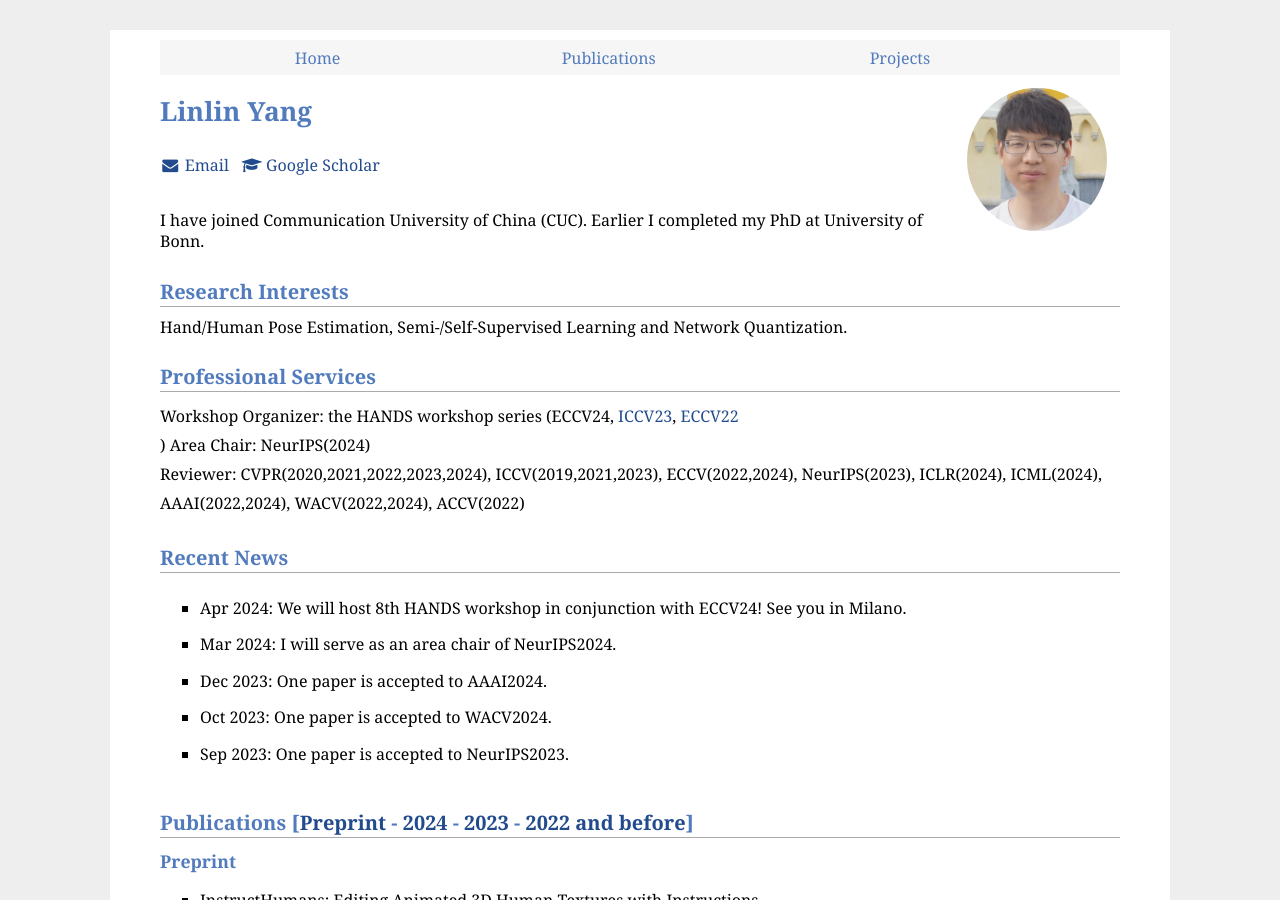
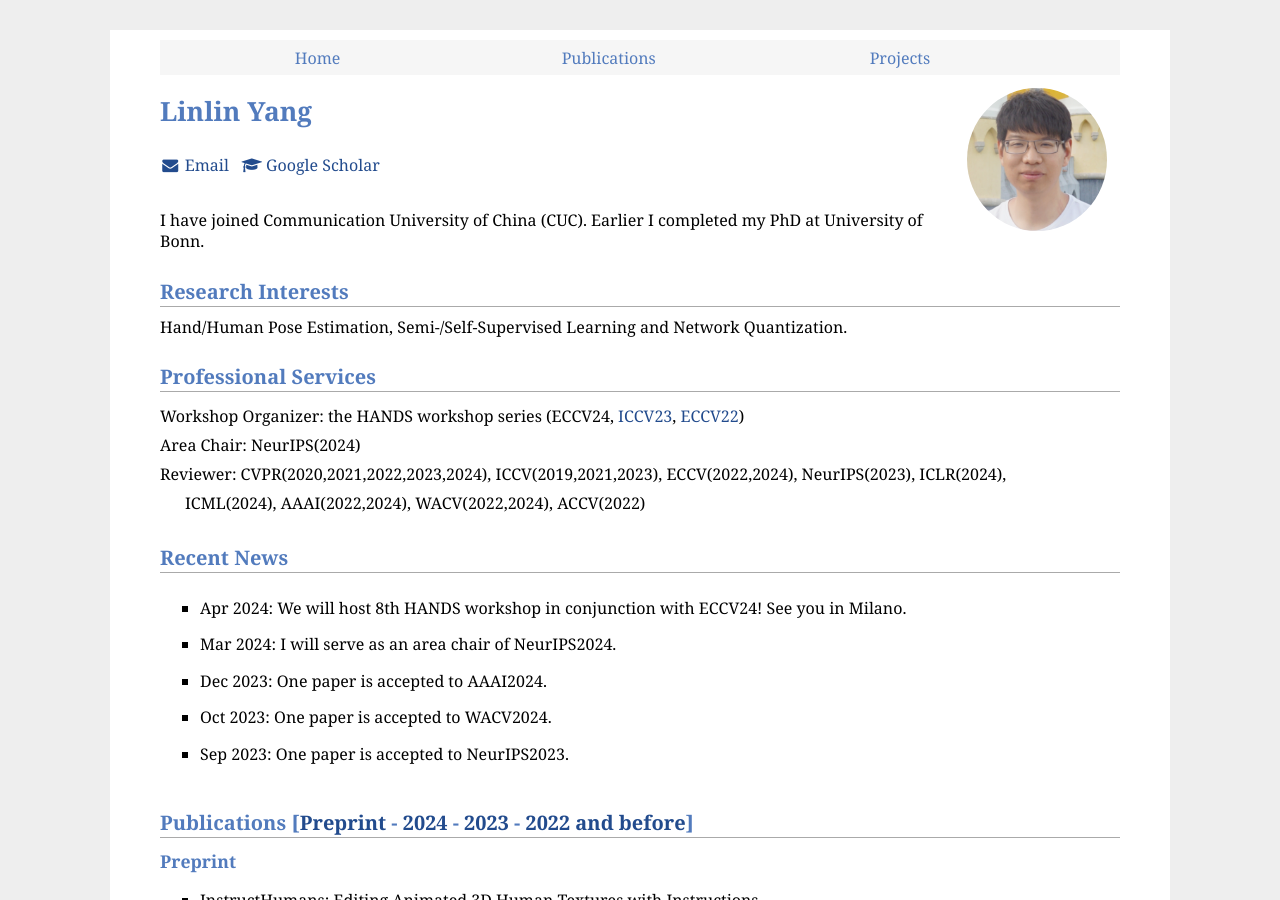
Before and after one commit to bestonebyone/mu4yang, a Jekyll site: the page built from index.md, in a window 1280 px wide and 900 px high. Built offline with Jekyll 4.4.1, drawn with Linux system fonts in a browser that asks for light colours; comment, search, counter and statistics services are not loaded.

```diff
--- a/index.md
+++ b/index.md
@@ -38,9 +38,10 @@ Hand/Human Pose Estimation, Semi-/Self-Supervised Learning and Network Quantizat
 ## Professional Services
 
 <div style="line-height: 1.8;">
-Workshop Organizer: the HANDS workshop series (ECCV24, <a href="https://sites.google.com/view/hands2023/">ICCV23</a>, <a href="https://sites.google.com/view/hands2022/home">ECCV22</a><br>)
-Area Chair: NeurIPS(2024)<br>
-Reviewer: CVPR(2020,2021,2022,2023,2024), ICCV(2019,2021,2023), ECCV(2022,2024), NeurIPS(2023), ICLR(2024), ICML(2024), AAAI(2022,2024), WACV(2022,2024), ACCV(2022)<br>
+Workshop Organizer: the HANDS workshop series (ECCV24, <a href="https://sites.google.com/view/hands2023/">ICCV23</a>, <a href="https://sites.google.com/view/hands2022/home">ECCV22</a>) <br>
+Area Chair: NeurIPS(2024) <br>
+Reviewer: CVPR(2020,2021,2022,2023,2024), ICCV(2019,2021,2023), ECCV(2022,2024), NeurIPS(2023), ICLR(2024), <br>
+&nbsp;&nbsp;&nbsp;&nbsp;&nbsp; ICML(2024), AAAI(2022,2024), WACV(2022,2024), ACCV(2022)<br>
 </div>
 
 <span id="news"></span>
```
